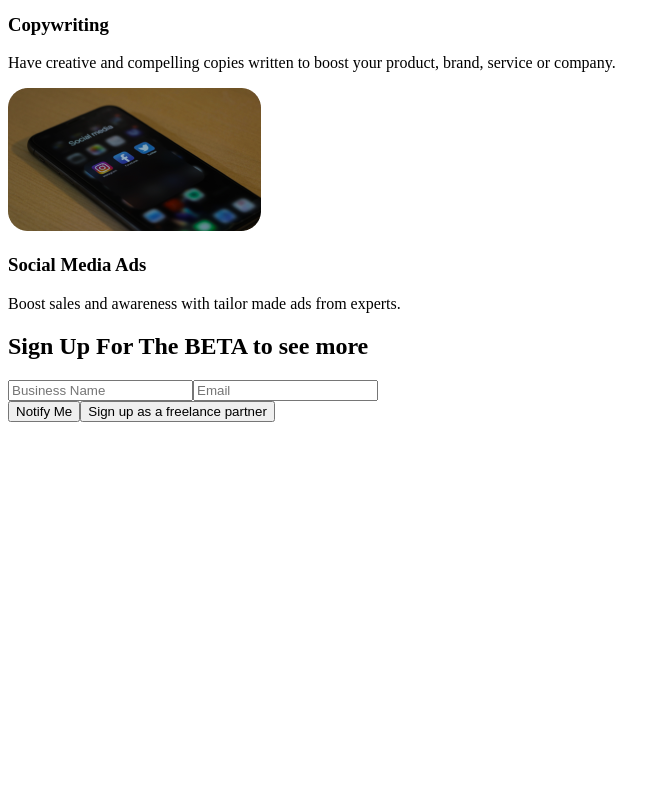
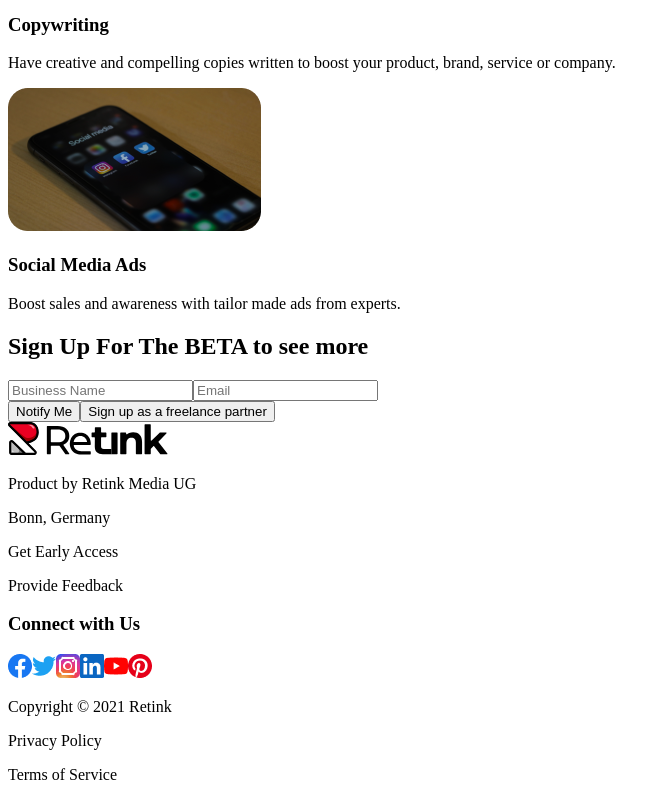
Before and after one commit to VasuBeachoo/retink-presale-page, a JavaScript app: page / in a window 1280 px wide. Shown: the part 3834-4634 px from the top of the page, without its empty margins (0-670 px from the left). Before the commit the page ends 4264 px from the top, so only its background shows below. Built offline with nearby package versions, Linux system fonts and the light colour scheme.

Commit message:
Create footer

```diff
--- a/src/components/Footer.js
+++ b/src/components/Footer.js
@@ -1,9 +1,64 @@
 import styled from "styled-components";
+import Logo from "./Logo";
+import {
+  FacebookIcon,
+  InstagramIcon,
+  LinkedInIcon,
+  PinterestIcon,
+  TwitterIcon,
+  YouTubeIcon,
+} from "./SocialIcons";
+
+export const FooterCopyrightLink = styled.p``;
+
+export const FooterCopyright = styled.p``;
+
+export const FooterCopyrightBox = styled.div``;
+
+export const FooterSocialIconsBox = styled.div``;
+
+export const FooterConnectHeading = styled.h3``;
+
+export const FooterConnectBox = styled.div``;
+
+export const FooterInfoText = styled.p``;
+
+export const FooterInfoBox = styled.div``;
+
+export const FooterContainer = styled.div``;
 
 export const FooterBox = styled.footer``;
 
 const Footer = ({ className }) => {
-  return <FooterBox className={className}></FooterBox>;
+  return (
+    <FooterBox className={className}>
+      <FooterContainer>
+        <Logo />
+        <FooterInfoBox>
+          <FooterInfoText>Product by Retink Media UG</FooterInfoText>
+          <FooterInfoText>Bonn, Germany</FooterInfoText>
+          <FooterInfoText>Get Early Access</FooterInfoText>
+          <FooterInfoText>Provide Feedback</FooterInfoText>
+        </FooterInfoBox>
+        <FooterConnectBox>
+          <FooterConnectHeading>Connect with Us</FooterConnectHeading>
+          <FooterSocialIconsBox>
+            <FacebookIcon />
+            <TwitterIcon />
+            <InstagramIcon />
+            <LinkedInIcon />
+            <YouTubeIcon />
+            <PinterestIcon />
+          </FooterSocialIconsBox>
+        </FooterConnectBox>
+      </FooterContainer>
+      <FooterCopyrightBox>
+        <FooterCopyright>Copyright &copy; 2021 Retink</FooterCopyright>
+        <FooterCopyrightLink>Privacy Policy</FooterCopyrightLink>
+        <FooterCopyrightLink>Terms of Service</FooterCopyrightLink>
+      </FooterCopyrightBox>
+    </FooterBox>
+  );
 };
 
 export default Footer;
--- a/src/components/SocialIcons.js
+++ b/src/components/SocialIcons.js
@@ -1 +1,37 @@
 import styled from "styled-components";
+import iconFacebook from "../assets/facebook.png";
+import iconTwitter from "../assets/twitter.png";
+import iconInstagram from "../assets/instagram.png";
+import iconLinkedIn from "../assets/linkedin.png";
+import iconYouTube from "../assets/youtube.png";
+import iconPinterest from "../assets/pinterest.png";
+
+export const FacebookIcon = styled.img.attrs({
+  src: iconFacebook,
+  alt: "facebook-icon",
+})``;
+
+export const TwitterIcon = styled.img.attrs({
+  src: iconTwitter,
+  alt: "twitter-icon",
+})``;
+
+export const InstagramIcon = styled.img.attrs({
+  src: iconInstagram,
+  alt: "instagram-icon",
+})``;
+
+export const LinkedInIcon = styled.img.attrs({
+  src: iconLinkedIn,
+  alt: "linkedin-icon",
+})``;
+
+export const YouTubeIcon = styled.img.attrs({
+  src: iconYouTube,
+  alt: "youtube-icon",
+})``;
+
+export const PinterestIcon = styled.img.attrs({
+  src: iconPinterest,
+  alt: "pinterest-icon",
+})``;
```
